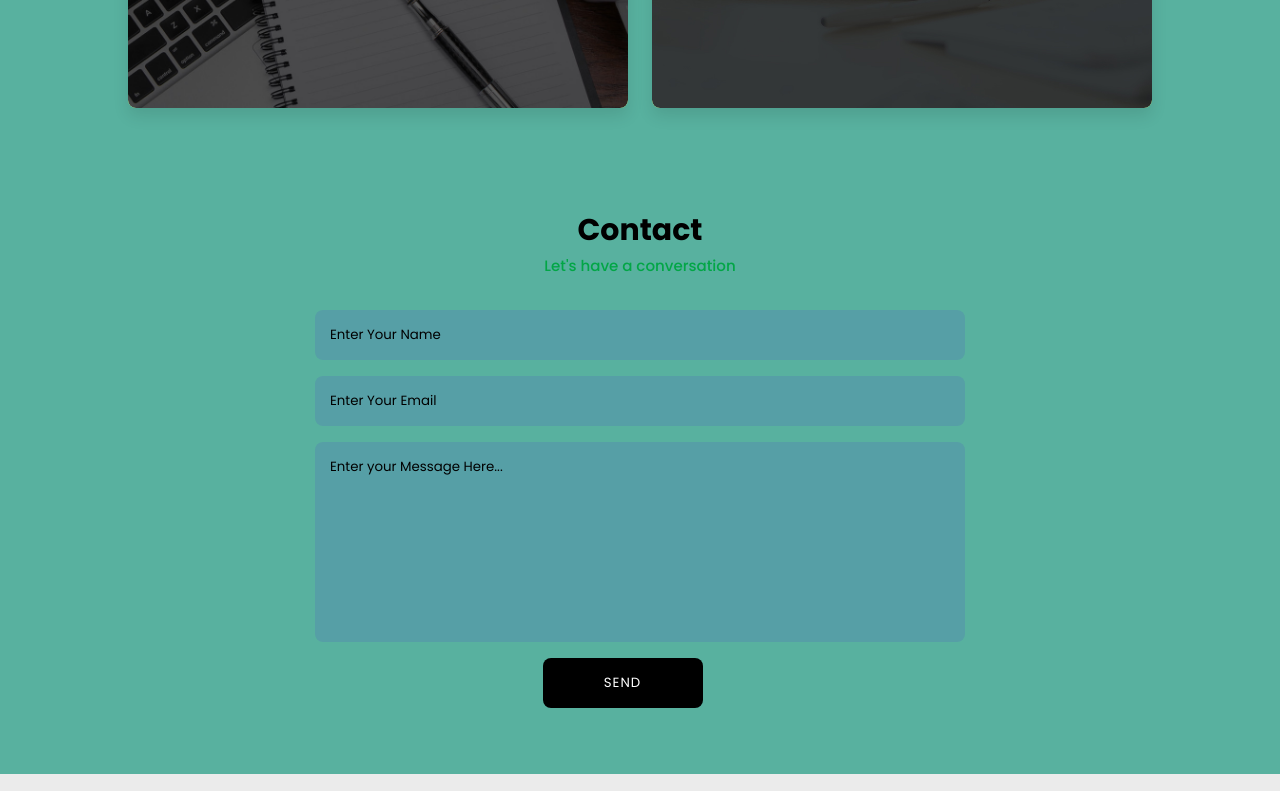
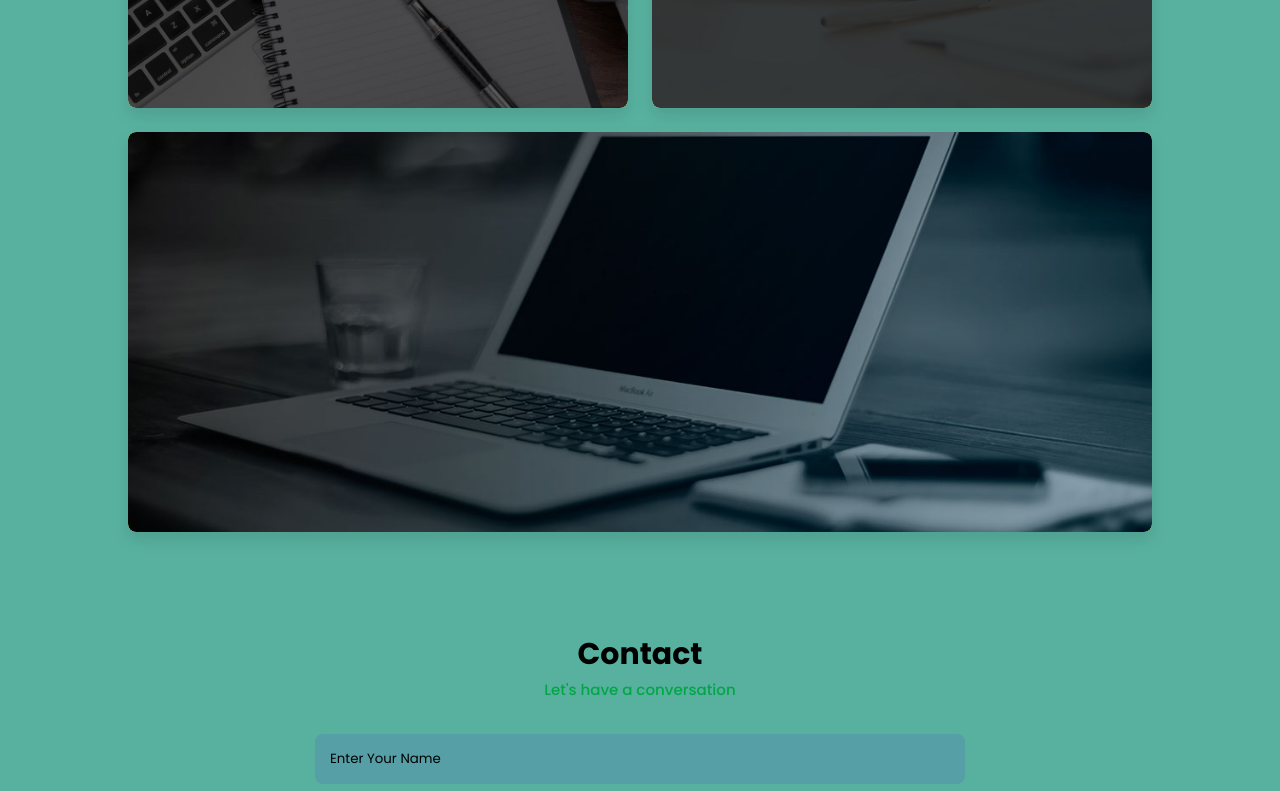
Before and after one commit to marjungoyala11/Goyala-Websites, a plain HTML site: page index.html in a window 1280 px wide. Shown: the part 3580-4371 px from the top of the page. Drawn offline with nearby package versions, Linux system fonts and the light colour scheme.

Commit message:
Update index.html

```diff
--- a/index.html
+++ b/index.html
@@ -233,6 +233,15 @@
                 <a href="https://www.google.com/" class="fas fa-search"></a>
             </div>
         </div>
+           <div class="box">
+            <img src="portfolio2.jpg" alt="">
+            <h3> Weather app </h3>
+            <div class="icons">
+                <a href="https://github.com/marjungoyala11/Weather-App-Goyala.git" class="fas fa-link"></a>
+                <a href="https://www.facebook.com/" class="fas fa-share"></a>
+                <a href="https://www.google.com/" class="fas fa-search"></a>
+            </div>
+        </div>
 
     </div>
 
```
